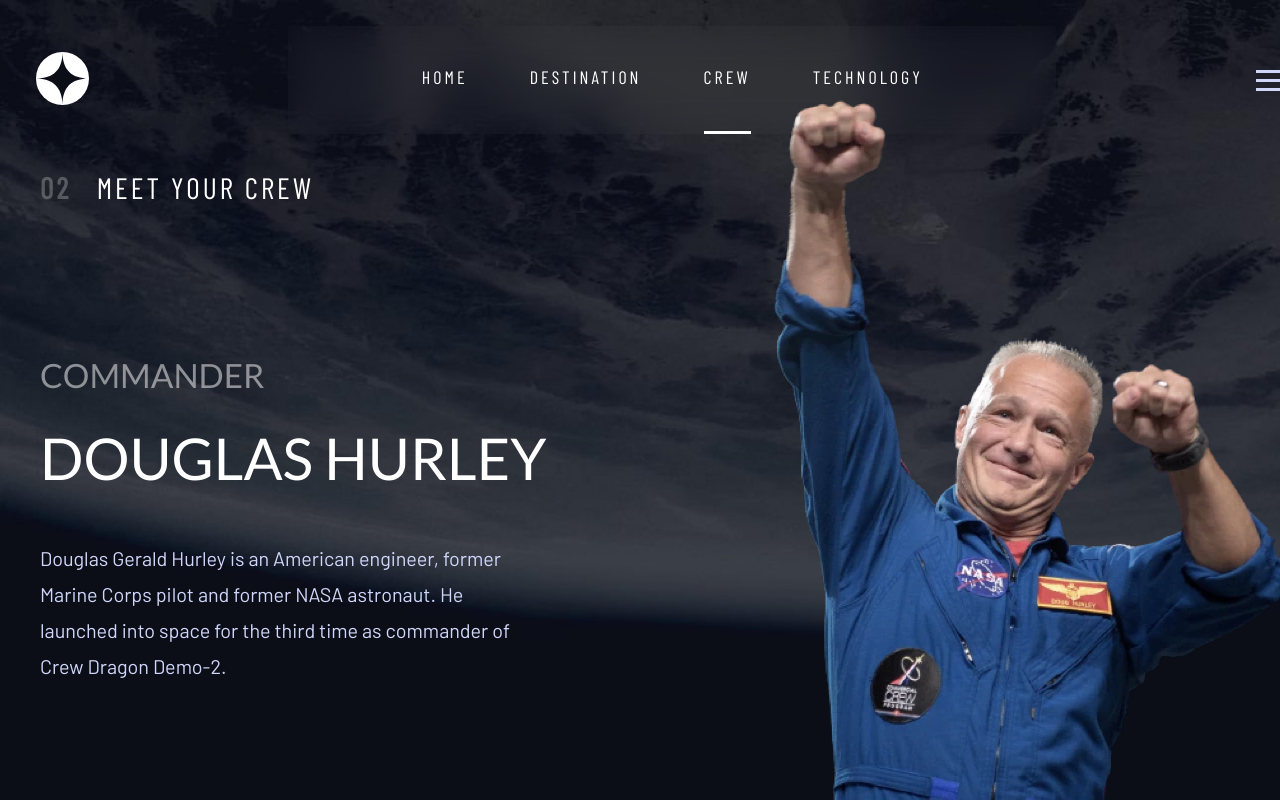
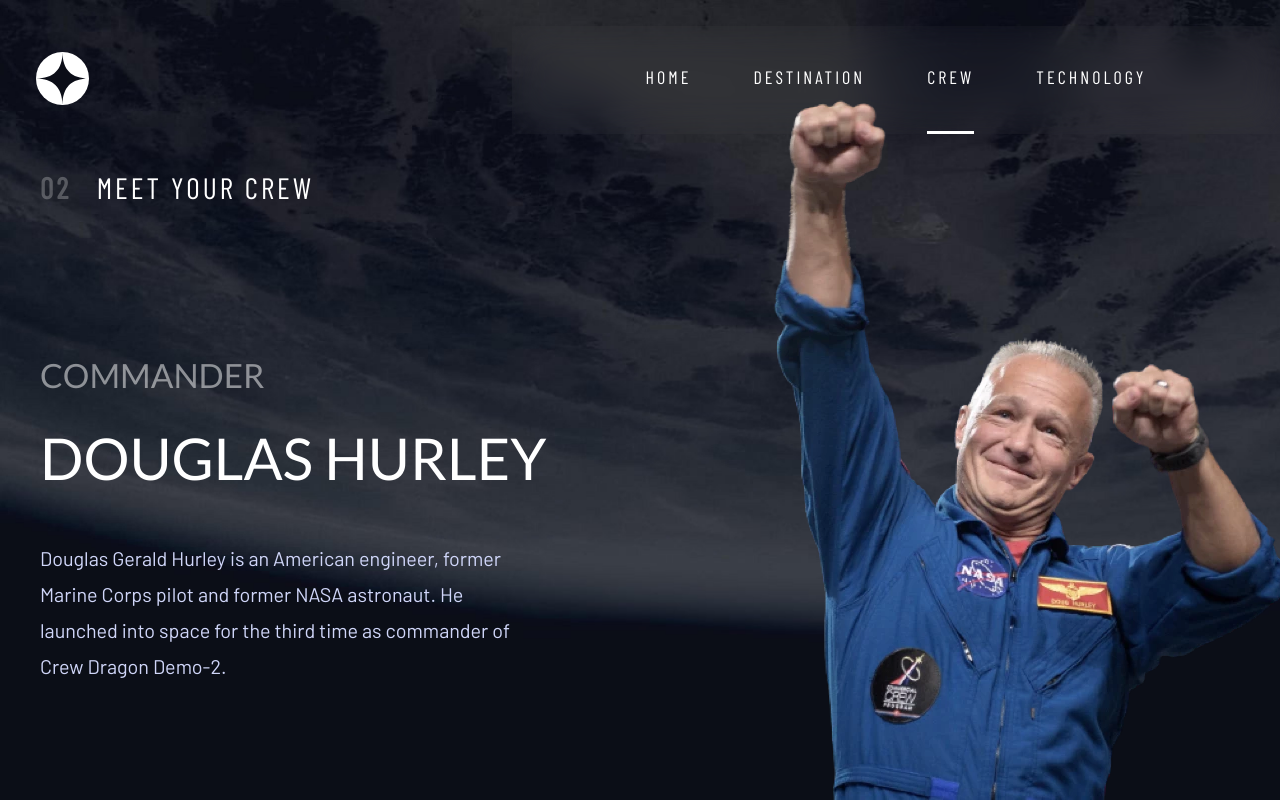
Before and after one commit to jeklnd/space-tourism, a React (Create React App) app: page /crew in a window 1280 px wide. Built offline with nearby package versions, Linux system fonts and the light colour scheme.

Commit message:
refactor: remove unused code

```diff
--- a/src/components/Nav.tsx
+++ b/src/components/Nav.tsx
@@ -1,12 +1,10 @@
-import React from "react";
-import logo  from "assets/images/shared/logo.svg";
-import hamburger from "assets/images/shared/icon-hamburger.svg";
+import React, { useState, useMemo } from "react";
+import logo from "assets/images/shared/logo.svg";
+import Hamburger from "components/Hamburger";
 import styles from "./Nav.module.css";
-import { NavLink } from "react-router-dom";
-// import { Drawer, toggleDrawer } from "components/Drawer";
-import { useState, useMemo } from "react";
-// import PropTypes from "prop-types";
-import { useLocation } from "react-router-dom";
+import { NavLink, useLocation } from "react-router-dom";
+import { pages } from "data.js";
+import Li from "components/Li";
 
 export default function Nav() {
   const [activeIndex, setActiveIndex] = useState(0);
@@ -23,27 +21,20 @@
     }
   }, [location.pathname]);
 
-  const pages = [
-    { id: 0, name: "HOME", number: "01", href: "/home" },
-    { id: 1, name: "DESTINATION", number: "02", href: "/destination/moon" },
-    { id: 2, name: "CREW", number: "03", href: "/crew" },
-    { id: 3, name: "TECHNOLOGY", number: "04", href: "/technology" },
-  ];
-
   const listItems = pages.map((page, index) => {
+    console.log(page.name);
     return (
-      <Li
-        key={page.id}
-        isActive={activeIndex === index}
-        // onClick={() => setActiveIndex(index)}
-        className={styles.li}
-        href={page.href}
-        number={page.number}
-        name={page.name}
-      ></Li>
+      <Li key={page.id} className={styles.li}>
+        <NavLink
+          to={page.href}
+          className={activeIndex === index ? `${styles.active}` : undefined}
+        >
+          <span>{page.number}</span>
+          {page.name}
+        </NavLink>
+      </Li>
     );
   });
-
   return (
     <nav>
       <NavLink to={"/home"} className={styles.logo_link}>
@@ -56,40 +47,7 @@
       </NavLink>
       <div id={styles.line}></div>
       <ul>{listItems}</ul>
-      <img
-        className={styles.hamburger}
-        src={hamburger}
-        alt="hamburger"
-        // onClick={toggleDrawer}
-      ></img>
-      {/* <Drawer isOpen={false} /> */}
+      <Hamburger onClick={() => {console.log("click")}} />
     </nav>
   );
 }
-
-interface Props {
-  isActive: boolean,
-  href: string,
-  number: string,
-  name: string,
-  className?: string,
-}
-
-function Li({ isActive, href, number, name }: Props) {
-  return (
-    <li className={styles.li}>
-      <NavLink to={href} className={isActive ? `${styles.active}` : undefined}>
-        <span>{number}</span>
-        {name}
-      </NavLink>
-    </li>
-  );
-}
-
-// Li.propTypes = {
-//   isActive: PropTypes.bool,
-//   onClick: PropTypes.func,
-//   name: PropTypes.string,
-//   href: PropTypes.string,
-//   number: PropTypes.string,
-// };
```
